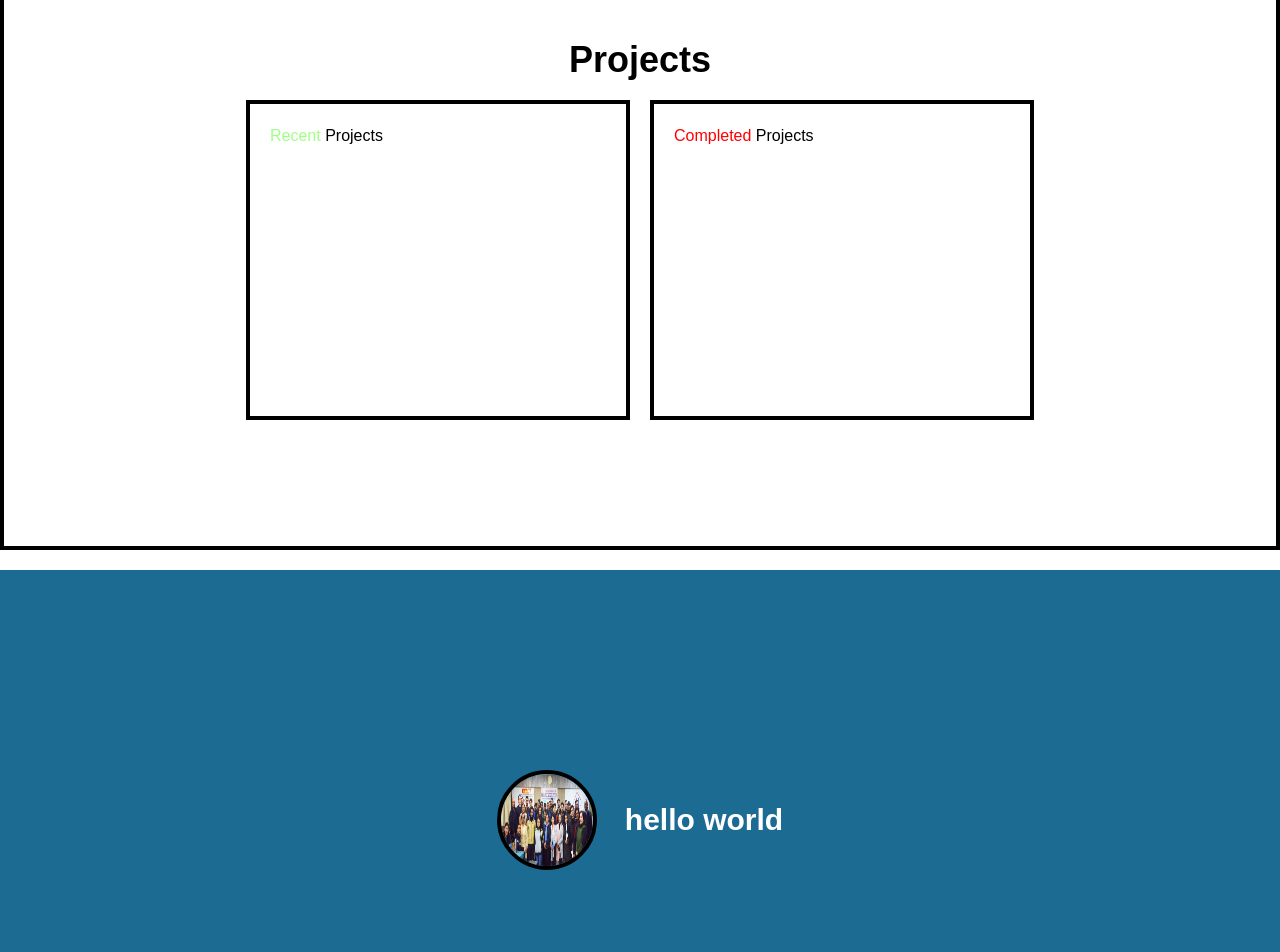
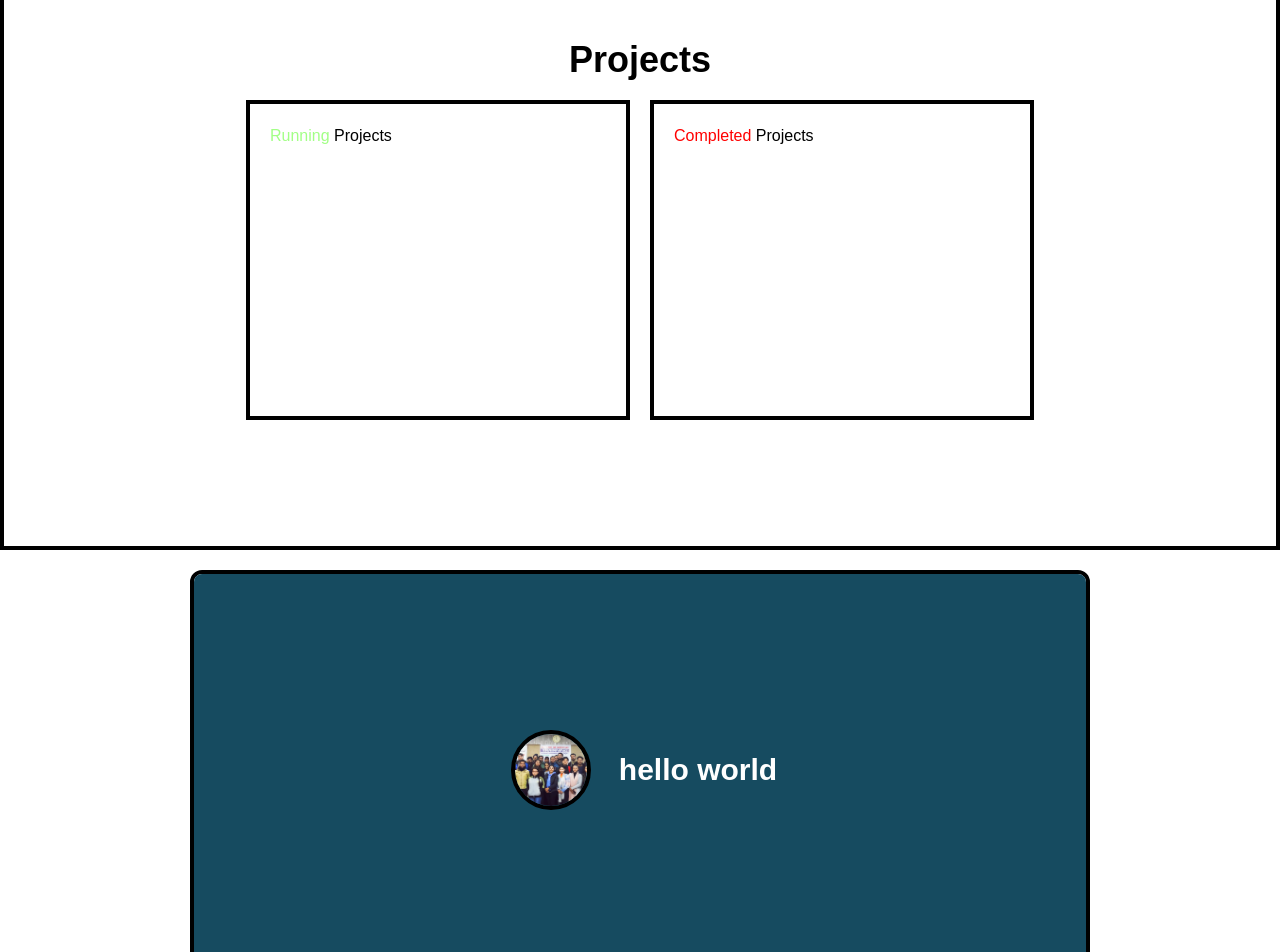
Before and after one commit to 10Dipesh/bfi-web, a Next.js app: page / in a window 1280 px wide. Shown: the part 660-1612 px from the top of the page. Built offline with nearby package versions, Linux system fonts and the light colour scheme; a web font is replaced by a local one.

Commit message:
project pages

```diff
--- a/src/components/Footer.tsx
+++ b/src/components/Footer.tsx
@@ -1,8 +1,8 @@
-const Footer =()=>{
-    return(
-        <>
-        <div>Bright Future International Pvt. Ltd</div>
-        </>
-    )
-}
+const Footer = () => {
+  return (
+    <div className="h-[400px] w-[100%] bg-black text-white mt-8">
+      Bright Future International Pvt. Ltd
+    </div>
+  );
+};
 export default Footer;
--- a/src/components/InformationCarousel.tsx
+++ b/src/components/InformationCarousel.tsx
@@ -29,6 +29,7 @@ const Content: IContent[] = [
     image: "/images/bfi4.jpg",
   },
 ];
+
 const InformationCarousel = () => {
   const [sliderRef] = useKeenSlider(
     {
@@ -43,17 +44,23 @@ const InformationCarousel = () => {
   );
 
   return (
+    <div className=" flex justify-center items-center">
+      <div className="  w-[90%] h-[300px] md:w-[900px] md:h-[400px]">
         <div
           ref={sliderRef}
-      className="keen-slider h-[500px] w-screen mt-5 bg-red"
+          className="h-full keen-slider mt-5 border-4 border-black rounded-xl"
         >
           {Content.map((item, index) => (
             <div
-          className="w-[300px] h-[300px] bg-secondary keen-slider__slide flex justify-center items-center gap-7"
+              className=" bg-primary keen-slider__slide flex justify-center items-center gap-7"
               key={index}
             >
-          <div className="h-[100px] w-[100px] border-4 rounded-[50%]  overflow-hidden">
-            <img className="w-full h-full" src={item.image} alt="" />
+              <div className="h-[80px] w-[80px] border-4 rounded-[50%] overflow-hidden">
+                <img
+                  className="w-full h-full object-cover"
+                  src={item.image}
+                  alt=""
+                />
               </div>
               <div className="top-20 left-20 text-3xl font-bold text-white">
                 {typeof item.text === "string" ? item.text : item.text()}
@@ -61,6 +68,9 @@ const InformationCarousel = () => {
             </div>
           ))}
         </div>
+      </div>
+    </div>
   );
 };
+
 export default InformationCarousel;
--- a/src/components/Projects.tsx
+++ b/src/components/Projects.tsx
@@ -1,18 +1,23 @@
+import Link from "next/link";
 const Projects = () => {
   return (
     <div className="flex flex-col h-[80vh] w-full md:w-[100%] overflow-hidden border-4 border-black justify-center items-center gap-5 mt-5">
       <h1 className="text-black text-4xl font-extrabold">Projects</h1>
       <div className="flex justify-center items-center gap-5">
+        <Link href="/projects/running">
           <div className="h-[40vh] w-[80vw] md:w-[30vw] border-4 border-black p-5 transition-all duration-300 ease-in-out transform hover:scale-105">
             <p>
-            <span className="text-green text-bold">Recent</span> Projects
+              <span className="text-green text-bold">Running</span> Projects
             </p>
           </div>
+        </Link>
+        <Link href="/projects/completed">
           <div className="h-[40vh] w-[80vw] md:w-[30vw] border-4 border-black p-5 transition-all duration-300 ease-in-out transform hover:scale-105">
             <p>
               <span className="text-red text-bold">Completed</span> Projects
             </p>
           </div>
+        </Link>
       </div>
     </div>
   );
--- a/src/components/navbar.tsx
+++ b/src/components/navbar.tsx
@@ -1,5 +1,5 @@
 import { useState } from "react";
-import { ROUTES } from "../constants";
+import { NAV_ROUTES } from "../constants";
 import Link from "next/link";
 import Image from "next/image";
 
@@ -31,7 +31,7 @@ const MobileMenu: React.FC = () => {
       </div>
       {isOpen && (
         <div className="fixed flex justify-center item-center flex-col gap-5 top-0 h-full w-full bg-white z-10">
-          {Object.entries(ROUTES).map(([key, value]) => (
+          {Object.entries(NAV_ROUTES).map(([key, value]) => (
             <Link href={value} key={key}>
               <div onClick={() => setIsOpen(false)} className="text-red">
                 {key}
@@ -56,24 +56,11 @@ const DesktopMenu: React.FC = () => {
         />
       </div>
       <div className="flex flex-row gap-10 items-center justify-center mr-10">
-        <Link href={"/"}>
-          <div className="text-white">Home</div>
-        </Link>
-        <Link href={"/about"}>
-          <div className="text-white">About</div>
-        </Link>
-        <Link href={"/projects"}>
-          <div className="text-white">Projects</div>
-        </Link>
-        <Link href={"/services"}>
-          <div className="text-white">Services</div>
-        </Link>
-        <Link href={"/carrer"}>
-          <div className="text-white">Carrer</div>
-        </Link>
-        <Link href={"/contact"}>
-          <div className="text-white">Contact</div>
-        </Link>
+        {Object.entries(NAV_ROUTES).map(([key, value]) => (
+          <Link href={value}>
+            <div className="text-white">{key}</div>
+          </Link>
+        ))}
       </div>
     </nav>
   );
--- a/src/constants/index.ts
+++ b/src/constants/index.ts
@@ -1,2 +1,2 @@
-import ROUTES from "./routes";
-export {ROUTES};
+import ROUTES, {NAV_ROUTES} from "./routes";
+export {ROUTES, NAV_ROUTES};
--- a/src/constants/routes.ts
+++ b/src/constants/routes.ts
@@ -1,4 +1,4 @@
-const ROUTES = {
+export const NAV_ROUTES = {
   Home: "/",
   About: "/about",
   Projects: "/projects",
@@ -6,4 +6,10 @@ const ROUTES = {
   Carrer: "/carrer",
   Contact: "/contact",
 };
+const ROUTES = {
+  ...NAV_ROUTES,
+  completed: "/projects/completed",
+  running: "/projects/running",
+
+}
 export default ROUTES;
--- /dev/null
+++ b/src/pages/projects/completed/index.tsx
@@ -0,0 +1,8 @@
+const CompletedProjects: React.FC = () => {
+  return (
+    <div>
+      <p>Completed Projects</p>
+    </div>
+  );
+};
+export default CompletedProjects;
--- /dev/null
+++ b/src/pages/projects/index.tsx
@@ -0,0 +1,11 @@
+import ProjectList from "@/components/Projects";
+import Layout from "@/components/layout/Layout";
+const Projects: React.FC = () => {
+  return (
+    <Layout>
+      <ProjectList />
+    </Layout>
+  );
+};
+
+export default Projects;
--- /dev/null
+++ b/src/pages/projects/running/index.tsx
@@ -0,0 +1,8 @@
+const RunningProjects: React.FC = () => {
+  return (
+    <div>
+      <p>Running Projects</p>
+    </div>
+  );
+};
+export default RunningProjects;
```
Lines whose indentation alone changed are shown as unchanged.
